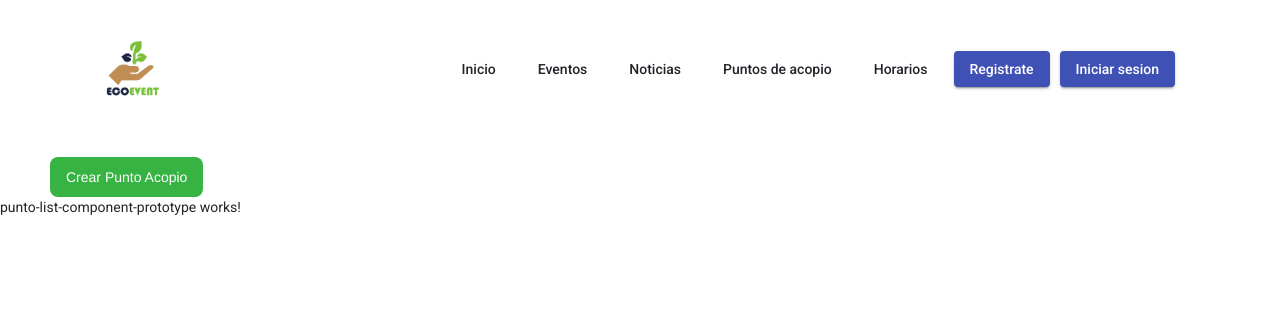
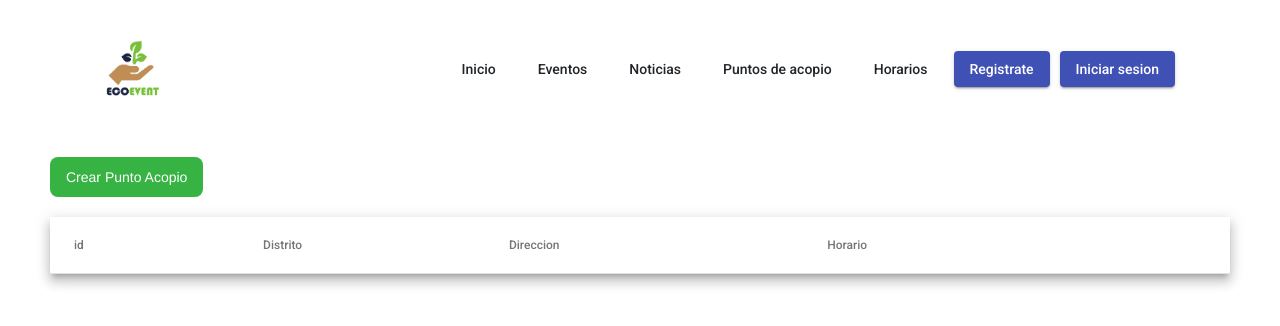
Before and after one commit to aaron-0406/ecoevent, an Angular app in the folder frontend_ecoevent/: page /puntoAcopio in a window 1280 px wide. Shown: the top 326 px of the page. Built offline with nearby package versions, Linux system fonts and the light colour scheme.

Commit message:
chore:Implementation and connection of auth service with profile component (delete-profile)

```diff
--- a/frontend_ecoevent/src/app/Components/PuntoAcopio/punto-list-component-prototype/punto-list-component-prototype.component.css
+++ b/frontend_ecoevent/src/app/Components/PuntoAcopio/punto-list-component-prototype/punto-list-component-prototype.component.css
@@ -1,4 +1,8 @@
+table {
+    width: 100%;
+  }
   .button-row button,
+
 .button-row a {
   background-color: #36b343;
   border-radius: 8px;
@@ -31,3 +35,9 @@
 .button-row:focus {
   background-color: #ffffff;
 }
+
+.container-table{
+  margin-top: 20px;
+  margin-right: 50px;
+  margin-left: 50px;
+}
--- a/frontend_ecoevent/src/app/Components/PuntoAcopio/punto-list-component-prototype/punto-list-component-prototype.component.html
+++ b/frontend_ecoevent/src/app/Components/PuntoAcopio/punto-list-component-prototype/punto-list-component-prototype.component.html
@@ -10,4 +10,47 @@
     <br />
   </div>
 
-<p>punto-list-component-prototype works!</p>
+  <div class="container-table">
+
+    <table mat-table [dataSource]="dataSource" class="mat-elevation-z8">
+      <ng-container matColumnDef="id">
+        <th mat-header-cell *matHeaderCellDef>id</th>
+        <td mat-cell *matCellDef="let element">{{ element.id_news }}</td>
+      </ng-container>
+
+      <!-- Name Column -->
+      <ng-container matColumnDef="Distrito">
+        <th mat-header-cell *matHeaderCellDef>Distrito</th>
+        <td mat-cell *matCellDef="let element">{{ element.Distrito }}</td>
+      </ng-container>
+
+      <ng-container matColumnDef="Direccion">
+        <th mat-header-cell *matHeaderCellDef>Direccion</th>
+        <td mat-cell *matCellDef="let element">{{ element.Direccion }}</td>
+      </ng-container>
+
+      <ng-container matColumnDef="Horario">
+        <th mat-header-cell *matHeaderCellDef>Horario</th>
+        <td mat-cell *matCellDef="let element">{{ element.Horario }}</td>
+      </ng-container>
+
+      <ng-container matColumnDef="botones">
+        <th mat-header-cell *matHeaderCellDef></th>
+        <td mat-cell *matCellDef="let element; let i = index">
+          <button mat-icon-button>
+            <mat-icon
+              style="color: green"
+              [routerLink]="['']"
+              >editar</mat-icon
+            >
+          </button>
+          <button mat-icon-button >
+            <mat-icon style="color: red">delete</mat-icon>
+          </button>
+        </td>
+      </ng-container>
+
+      <tr mat-header-row *matHeaderRowDef="displayedColumns"></tr>
+      <tr mat-row *matRowDef="let row; columns: displayedColumns"></tr>
+    </table>
+  </div>
--- a/frontend_ecoevent/src/app/Components/PuntoAcopio/punto-list-component-prototype/punto-list-component-prototype.component.ts
+++ b/frontend_ecoevent/src/app/Components/PuntoAcopio/punto-list-component-prototype/punto-list-component-prototype.component.ts
@@ -1,4 +1,5 @@
 import { Component, OnInit } from '@angular/core';
+import { MatTableDataSource } from '@angular/material/table';
 
 @Component({
   selector: 'app-punto-list-component-prototype',
@@ -7,9 +8,20 @@ import { Component, OnInit } from '@angular/core';
 })
 export class PuntoListComponentPrototypeComponent implements OnInit {
 
-  constructor() { }
+  displayedColumns: string[] = [
+    'id',
+    'Distrito',
+    'Direccion',
+    'Horario',
+    'botones',
+  ];
+  dataSource!: MatTableDataSource<any>;
+
+  constructor() {}
 
   ngOnInit(): void {
+
   }
 
+
 }
--- a/frontend_ecoevent/src/app/Components/User/profile/edit-profile-component/edit-profile-component.component.html
+++ b/frontend_ecoevent/src/app/Components/User/profile/edit-profile-component/edit-profile-component.component.html
@@ -1,4 +1,3 @@
-
 <main class="Forms">
 
         <h1>Componente de modificación</h1>
--- a/frontend_ecoevent/src/app/Components/User/profile/profile.component.html
+++ b/frontend_ecoevent/src/app/Components/User/profile/profile.component.html
@@ -1,7 +1,6 @@
 <div id="Component">
-    <h1>Modulo de perfil</h1    >
+    <h1>Modulo de perfil</h1>
 </div>
-
 <div class="Perfil-portada">
     <div class="Portada">
     </div>
@@ -18,6 +17,9 @@
             <h1>Información Personal</h1>
             <button (click)="NavigateeditProfileUser()">
                 <img src="assets/imagen/pencil-square.svg" alt="" >
+            </button>
+            <button (click)="DeleteUser()">
+                <img src="assets/imagen/trash.svg" alt="" >
             </button>
         </div>
         <hr>
--- a/frontend_ecoevent/src/app/Components/User/profile/profile.component.ts
+++ b/frontend_ecoevent/src/app/Components/User/profile/profile.component.ts
@@ -2,6 +2,7 @@ import { Component, OnInit } from '@angular/core';
 import { ActivatedRoute, Router } from '@angular/router';
 import { AuthService } from 'src/app/services/auth-service/auth.service';
 import { Usuario } from '../PrototypeUser/Usuario';
+import { MatDialog } from '@angular/material/dialog';
 
 @Component({
   selector: 'app-profile',
@@ -16,7 +17,7 @@ export class ProfileComponent implements OnInit {
   Correo:String='';
 
 
-  constructor(private routeCaptureid:ActivatedRoute, private serviceAuth:AuthService,private route:Router){ }
+  constructor(private routeCaptureid:ActivatedRoute, private serviceAuth:AuthService,private route:Router, private dialogRef:MatDialog){ }
   usuarioData: Usuario [] = this.serviceAuth.usuarios;
 
   ngOnInit(): void {
@@ -37,6 +38,15 @@ export class ProfileComponent implements OnInit {
     this.route.navigate(['/edit-profile',id]);
   }
 
+    DeleteUser(){
+    this.id = this.routeCaptureid.snapshot.params['id'];
+    let userId = this.serviceAuth.CapturarUserService(this.id);
+    let id = Number(userId);
+    this.serviceAuth.EliminacionUser(id)
+    this.route.navigate(['/login']);
+    console.log(this.usuarioData);
+
+  }
 
 
 
--- a/frontend_ecoevent/src/app/services/auth-service/auth.service.ts
+++ b/frontend_ecoevent/src/app/services/auth-service/auth.service.ts
@@ -1,12 +1,13 @@
 import { Injectable } from '@angular/core';
 import {Router } from '@angular/router';
 import { Usuario } from 'src/app/Components/User/PrototypeUser/Usuario';
+import { MatDialog } from '@angular/material/dialog';
 @Injectable({
   providedIn: 'root'
 })
 export class AuthService {
 
-  constructor(private route:Router) { }
+  constructor(private route:Router,private dialogRef:MatDialog) { }
 
   usuarios: Usuario[] = [
     new Usuario("1","Luis","Silva","Balladares@hotmail.com","666"),
@@ -49,7 +50,7 @@ export class AuthService {
     }
   }
 
-  ModificarUserService(idRecibido:number,Nombres:String,Apellidos:String,Correo:String){
+  ModificarUserService(idRecibido:number,Nombres:String,Apellidos:String,Correo:String,){
     this.usuarios[idRecibido].nombres = Nombres;
     this.usuarios[idRecibido].apellidos = Apellidos;
     this.usuarios[idRecibido].email = Correo;
@@ -59,4 +60,11 @@ export class AuthService {
   CancelActionMod_Elim(id:number){
     this.route.navigate(['/profile',id]);
   }
+
+  EliminacionUser(id:number){
+    this.usuarios.splice(id,id+1)
+    console.log(id);
+
+    console.log(this.usuarios)
+  }
 }
```
Also changed, not shown: frontend_ecoevent/src/app/app.module.ts (+5 -2 lines), frontend_ecoevent/src/assets/imagen/trash.svg (added). Lines whose indentation alone changed are shown as unchanged.
